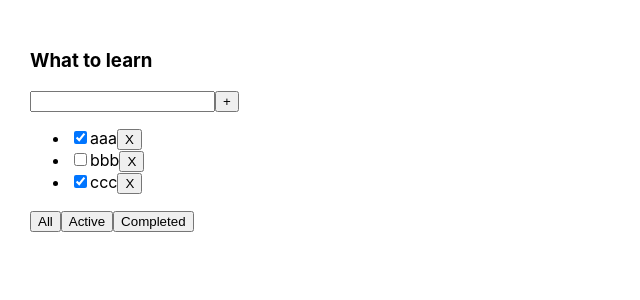
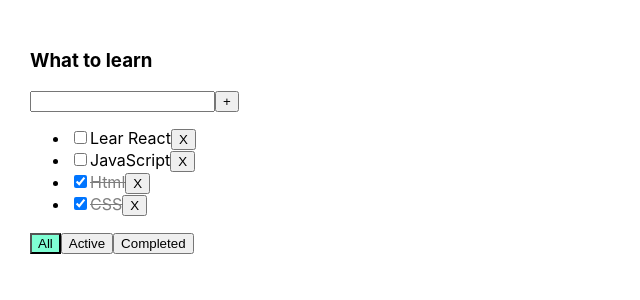
Before and after one commit to Alex8R/SuperToDoList, a React (Create React App) app: page / in a window 1280 px wide. Shown: the top 300 px of the page, without its empty margins (0-640 px from the left). Built offline with nearby package versions, Linux system fonts and the light colour scheme.

Commit message:
added task status toggeler

```diff
--- a/src/App.css
+++ b/src/App.css
@@ -1,8 +1,26 @@
 .App {
-  padding: 30px;
-  display: flex;
+    padding: 30px;
+    display: flex;
 }
 
 .App > div {
-  margin-right: 50px;
+    margin-right: 50px;
 }
+
+.error {
+    border: red 1px solid;
+    outline: red;
+}
+
+.error-message {
+    color: red;
+}
+
+.active-filter {
+    background-color: aquamarine;
+}
+
+.is-done {
+    opacity: 0.5;
+    text-decoration: line-through;
+}
--- a/src/App.tsx
+++ b/src/App.tsx
@@ -16,9 +16,10 @@
 
 function App() {
     const [tasks, setTasks] = useState<Array<TaskType>>([
-        { id: v1(), title: 'aaa', isDone: true },
-        { id: v1(), title: 'bbb', isDone: false },
-        { id: v1(), title: 'ccc', isDone: true }
+        {id: v1(), title: 'Lear React', isDone: false},
+        {id: v1(), title: 'JavaScript', isDone: false},
+        {id: v1(), title: 'Html', isDone: true},
+        {id: v1(), title: 'CSS', isDone: true}
     ]);
     const [filter, setFilter] = useState<FilterValuesType>("all");
 
@@ -27,12 +28,18 @@
     }
 
     function addTask(taskTitle: string) {
-        const newTask = { id: v1(), title: taskTitle, isDone: false }
+        const newTask = {id: v1(), title: taskTitle, isDone: false}
         setTasks([newTask, ...tasks]);
     }
 
     function changeFilter(filterValue: FilterValuesType) {
         setFilter(filterValue);
+    }
+
+    function changeTaskStatus(taskId: string, isDone: boolean) {
+        const task = tasks.find(task => task.id === taskId)
+        if (task) task.isDone = isDone;
+        setTasks([...tasks])
     }
 
     let todoListTasks = tasks;
@@ -46,6 +53,8 @@
                       removeTask={removeTask}
                       changeFilter={changeFilter}
                       addTask={addTask}
+                      changeTaskStatus={changeTaskStatus}
+                      filter={filter}
             />
         </div>
     );
--- a/src/components/TodoList.tsx
+++ b/src/components/TodoList.tsx
@@ -1,30 +1,36 @@
-import React, {ChangeEvent,KeyboardEvent, useState} from 'react';
+import React, {ChangeEvent, KeyboardEvent, useState} from 'react';
 import {FilterValuesType, TaskType} from "../App";
 
 type TodoListPropsType = {
     title: string
     tasks: Array<TaskType>
+    filter: FilterValuesType
     removeTask: (taskId: string) => void
     changeFilter: (filter: FilterValuesType) => void
     addTask: (taskTitle: string) => void
+    changeTaskStatus: (taskId: string, isDone: boolean) => void
 }
 
 function TodoList(props: TodoListPropsType) {
-    const [newTaskTitle, setNewTaskTitle] = useState("");
+    const [newTaskTitle, setNewTaskTitle] = useState<string>("");
+    const [error, setError] = useState<string>('');
 
-    const onTitleChangeHandler = (event:ChangeEvent<HTMLInputElement>) =>
-        setNewTaskTitle(event.currentTarget.value);
-
-    const onInputSubmitHandler = (event: KeyboardEvent<HTMLInputElement>) => {
-        if(event.key === "Enter") {
-            addTask();
+    const addTaskHandler = () => {
+        if (!newTaskTitle.trim()) {
+            setError('Title field is required');
+            return;
         }
-    }
-
-    const addTask = () => {
         props.addTask(newTaskTitle);
         setNewTaskTitle("");
     }
+    const onTitleChangeHandler = (event: ChangeEvent<HTMLInputElement>) => {
+        setNewTaskTitle(event.currentTarget.value);
+        setError('');
+    };
+
+    const onInputSubmitHandler = (event: KeyboardEvent<HTMLInputElement>) => {
+        if (event.key === "Enter") addTaskHandler();
+    };
 
     const onAllClickHandler = () => props.changeFilter("all");
     const onActiveClickHandler = () => props.changeFilter("active");
@@ -34,33 +40,54 @@
         <div>
             <h3>{props.title}</h3>
             <div>
-                <input value={newTaskTitle}
+                <input
+                    className={error ? 'error' : ''}
+                    value={newTaskTitle}
                     onChange={onTitleChangeHandler}
                     onKeyPress={onInputSubmitHandler}
                 />
-                <button onClick={addTask}>
-                    +
-                </button>
+                <button onClick={addTaskHandler}>+</button>
+                {error &&
+                <div className={'error-message'}>{error}</div>}
             </div>
             <ul>
-                {
-                    props.tasks.map(task => {
+                {props.tasks.map(task => {
                     const onRemoveHandler = () => props.removeTask(task.id);
+                    const onchangeTaskStatusHandler = (e: ChangeEvent<HTMLInputElement>) =>
+                        props.changeTaskStatus(task.id, e.target.checked);
 
                     return (
-                            <li key={task.id}>
-                                <input type="checkbox" checked={task.isDone}/>
-                                <span>{task.title}</span>
+                        <li
+                            className={''}
+                            key={task.id}
+                        >
+                            <input
+                                type="checkbox"
+                                checked={task.isDone}
+                                onChange={onchangeTaskStatusHandler}
+                            />
+                            <span className={task.isDone ? 'is-done' : ''}>{task.title}</span>
                             <button onClick={onRemoveHandler}>X</button>
                         </li>
                     )
-                    })
-                }
+                })}
             </ul>
             <div>
-                <button onClick={onAllClickHandler}>All</button>
-                <button onClick={onActiveClickHandler}>Active</button>
-                <button onClick={onCompletedClickHandler}>Completed</button>
+                <button
+                    className={props.filter === 'all' ? 'active-filter' : ''}
+                    onClick={onAllClickHandler}
+                >All
+                </button>
+                <button
+                    className={props.filter === 'active' ? 'active-filter' : ''}
+                    onClick={onActiveClickHandler}
+                >Active
+                </button>
+                <button
+                    className={props.filter === 'completed' ? 'active-filter' : ''}
+                    onClick={onCompletedClickHandler}
+                >Completed
+                </button>
             </div>
         </div>
     );
```
Lines whose indentation alone changed are shown as unchanged.
